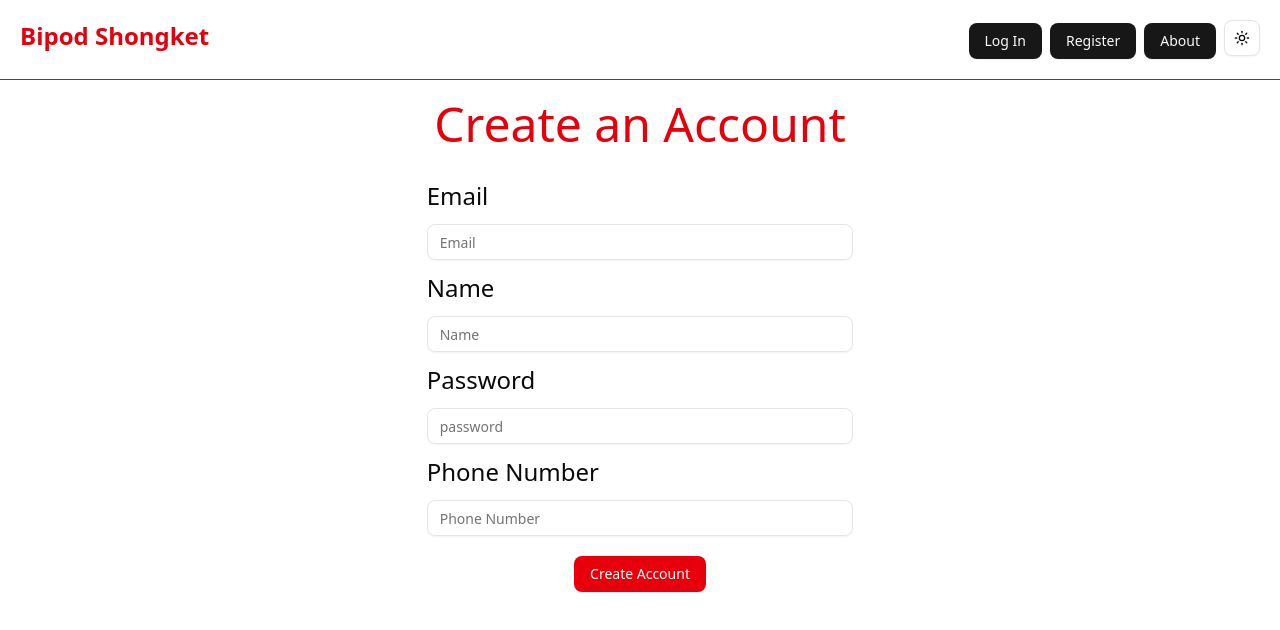
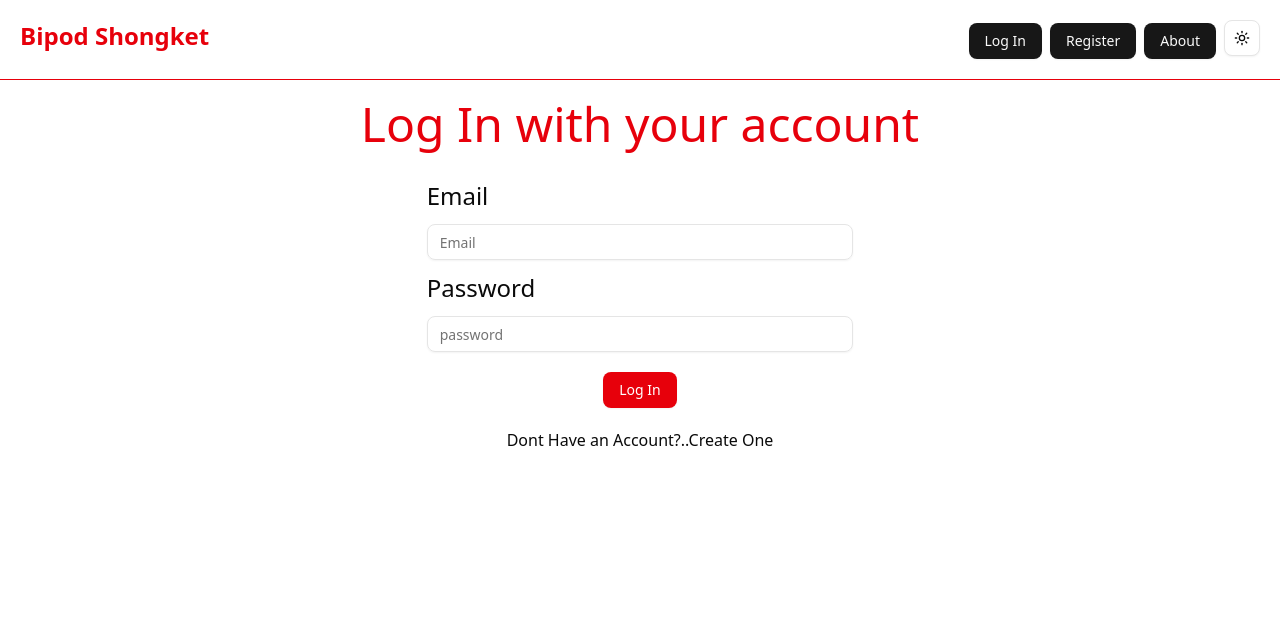
Before and after one commit to Data-Dwellers/bipod-shongket-web, a Next.js app: page /log-in in a window 1280 px wide. Shown: the top 630 px of the page. Built offline with nearby package versions, Linux system fonts and the light colour scheme.

Commit message:
added propr input fields for login

```diff
--- a/app/log-in/page.js
+++ b/app/log-in/page.js
@@ -1,3 +1,4 @@
+import Link from "next/link"
 import { Button } from "@/components/ui/button";
 import { Input } from "@/components/ui/input";
 import { Label } from "@/components/ui/label";
@@ -5,29 +6,23 @@ import { Label } from "@/components/ui/label";
 export default function LogIn() {
     return (
         <div className=" flex flex-col items-center w-full h-full ">
-            <h1 className="text-5xl p-5 text-red-600">Create an Account</h1>
+            <h1 className="text-5xl p-5 text-red-600">Log In with your account</h1>
             <div className="w-1/3 ">
                 <Label className="py-3 text-2xl">Email</Label>
                 <Input type="email" placeholder="Email"></Input>
             </div>
             <div className="w-1/3 ">
-                <Label className="py-3 text-2xl">Name</Label>
-                <Input type="text" placeholder="Name"></Input>
-            </div>
-            <div className="w-1/3 ">
                 <Label className="py-3 text-2xl">Password</Label>
                 <Input type="password" placeholder="password"></Input>
-            </div>
-            <div className="w-1/3 ">
-                <Label className="py-3 text-2xl">Phone Number</Label>
-                <Input type="phone" placeholder="Phone Number"></Input>
             </div>
             <div className="p-5">
                 <Button className=" bg-red-600 text-white hover:bg-red-900">
                     {" "}
-                    Create Account
+                    Log In
                 </Button>
             </div>
+            <Link href="/register">Dont Have an Account?..Create One</Link>
+
         </div>
     );
 }
```
